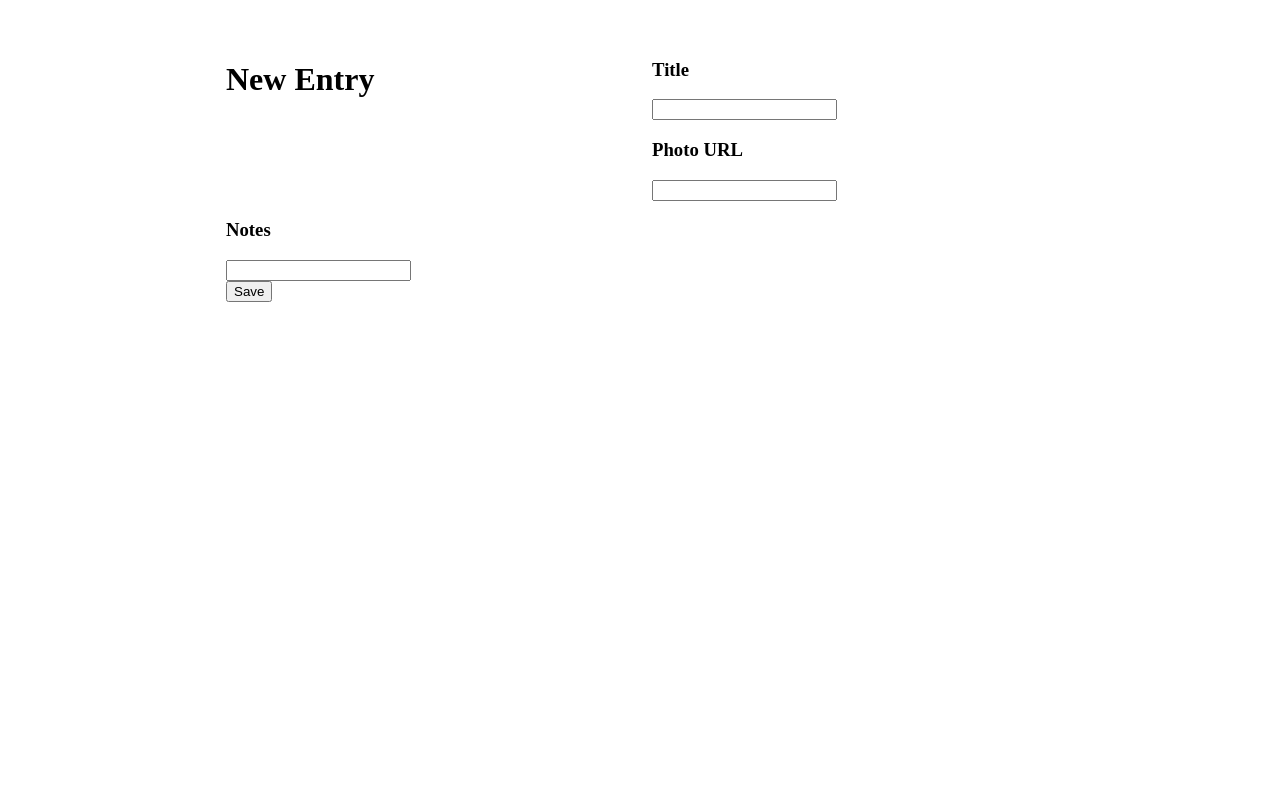
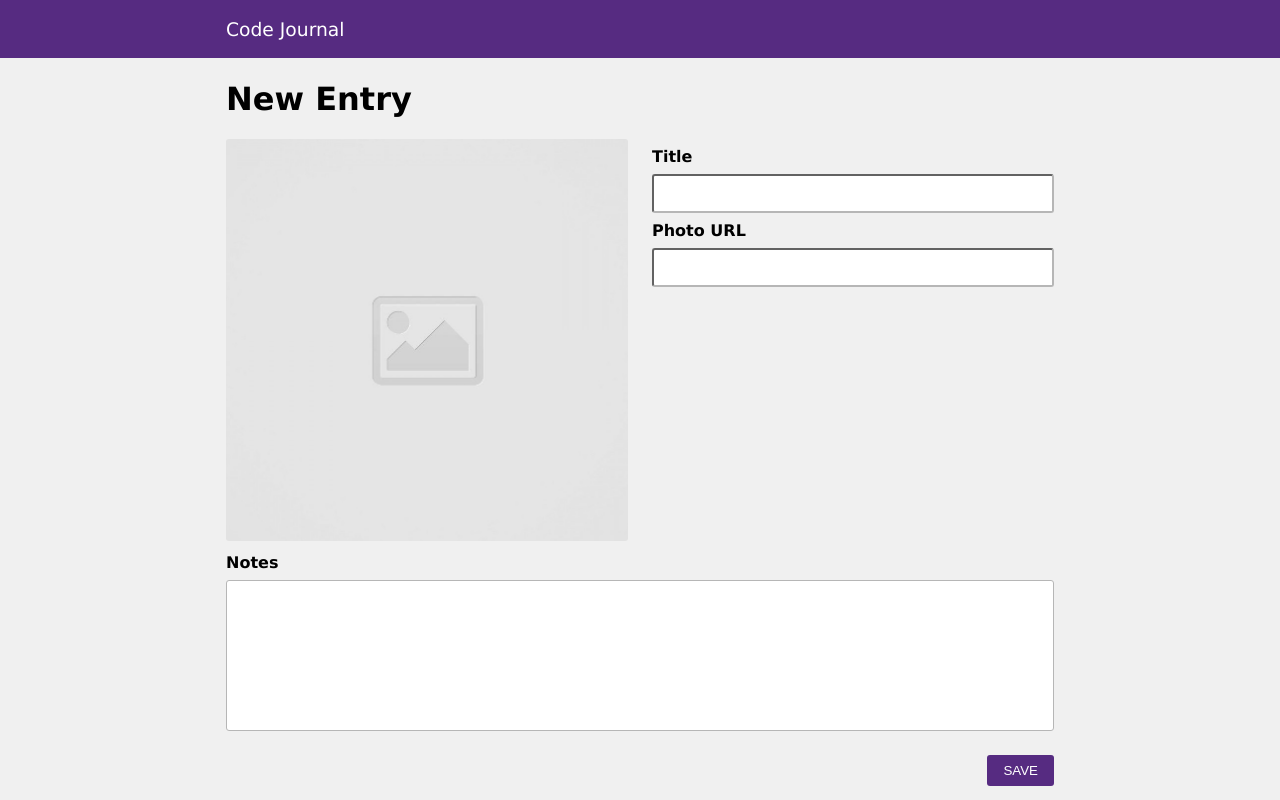
Before and after one commit to Dprosser4/code-journal, a website: page index.html in a window 1280 px wide. Drawn offline with Linux system fonts and the light colour scheme.

Commit message:
created all html and finished css styling

```diff
--- a/css/styles.css
+++ b/css/styles.css
@@ -0,0 +1,72 @@
+body {
+  font-family: "Lucida Sans", "Lucida Sans Regular", "Lucida Grande", Geneva, Verdana, sans-serif;
+  background-color: #f0f0f0;
+}
+
+label {
+  font-weight: 700;
+  padding-top: 1.75rem;
+}
+
+label,
+input,
+textarea {
+  display: block;
+  width: 100%;
+  padding: 0.5rem 0;
+  border-radius: 3px;
+  border-color: #b6b6b6;
+}
+
+input,
+textarea {
+  padding: 0.5rem;
+  font-size: 1rem;
+  font-family: "Lucida Sans", "Lucida Sans Regular", "Lucida Grande", Geneva, Verdana, sans-serif;
+}
+
+textarea {
+  resize: none;
+}
+
+input:focus,
+textarea:focus {
+  outline-color: #562b81;
+}
+
+.mainimage {
+  width: 100%;
+  object-fit: cover;
+  max-height: 15rem;
+  border-radius: 3px;
+}
+
+.background-purple {
+  background-color: #562b81;
+}
+
+.fontwhite {
+  color: white;
+  font-weight: lighter;
+}
+
+.savebtn {
+  background-color: #562b81;
+  border-radius: 3px;
+  border: none;
+  padding: 0.5rem 1rem;
+}
+
+.alignright {
+  display: flex;
+  justify-content: flex-end;
+  padding-top: 1.5rem;
+}
+
+@media screen and (min-width: 768px) {
+  .mainimage {
+    width: 100%;
+    object-fit: cover;
+    max-height: max-content;
+  }
+}
--- a/index.html
+++ b/index.html
@@ -16,36 +16,38 @@
   <link rel="stylesheet" href="css/styles.css">
 </head>
 <body>
-  <header>
+  <header class="background-purple">
     <div class="container">
       <div class="row">
-        <h2></h2>
+        <div class="column-full"><h3 class="fontwhite">Code Journal</h3></div>
       </div>
     </div>
   </header>
   <main class="container">
     <div data-view="entry-form">
+      <form id="new-entry">
         <div class="row">
-
-        <div class="column-half">
+          <div class="column-full">
             <h1>New Entry</h1>
-          <img src="" alt="">
           </div>
           <div class="column-half">
-          <h3>Title</h3>
-          <input type="text">
-          <h3>Photo URL</h3>
-          <input type="text">
+            <img class="mainimage" src="images/placeholder-image-square.jpg" alt="placeholder-image-square">
+          </div>
+          <div class="column-half">
+            <label for="title">Title</label>
+            <input id="title" type="text">
+            <label for="photourl">Photo URL</label>
+            <input id="photourl" type="text">
           </div>
           <div class="column-full">
-          <h3>Notes</h3>
-          <input type="text">
+            <label for="notes">Notes</label>
+            <textarea name="note" id="notes" rows="7"></textarea>
           </div>
-        <div class="column-full">
-          <button>Save</button>
+          <div class="column-full alignright">
+            <button class="savebtn fontwhite" type="submit">SAVE</button>
           </div>
-
         </div>
+      </form>
 
     </div>
     <div data-view="entries" class="hidden"></div>
```
Lines whose indentation alone changed are shown as unchanged.
